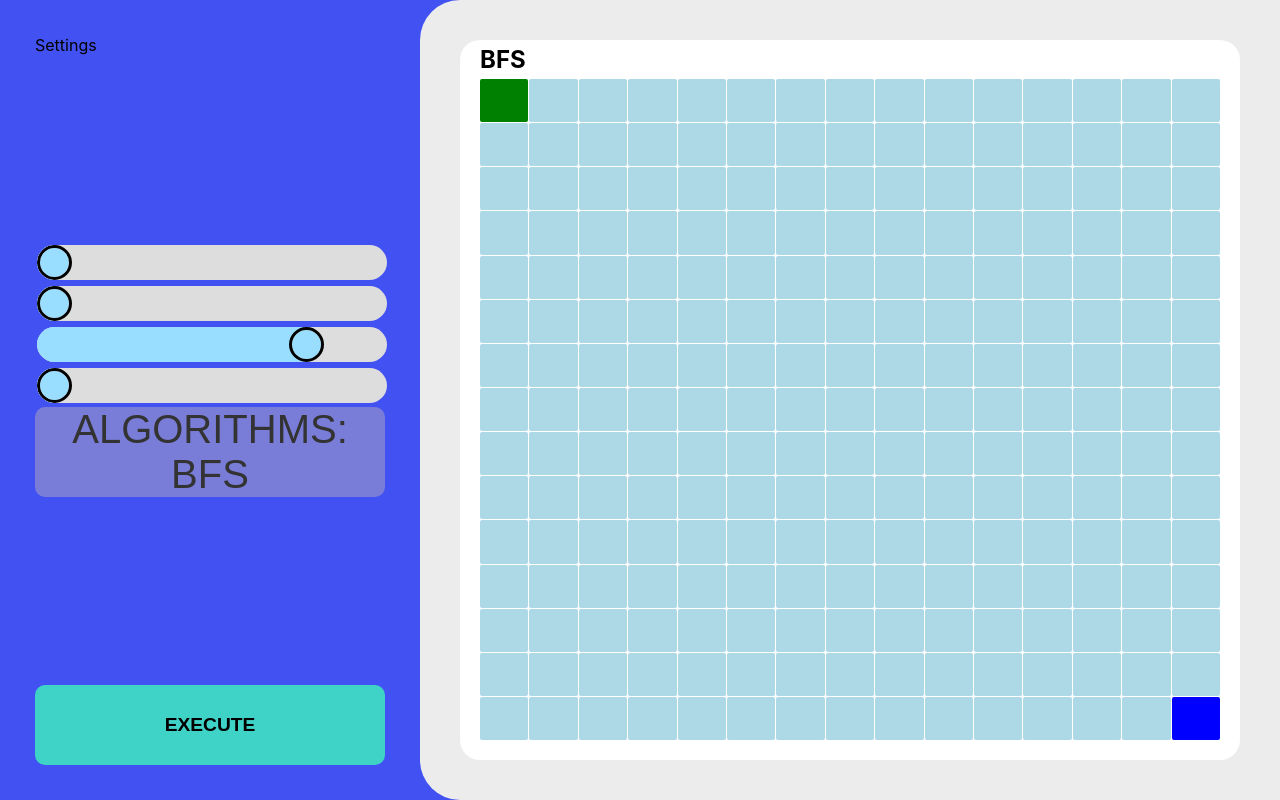
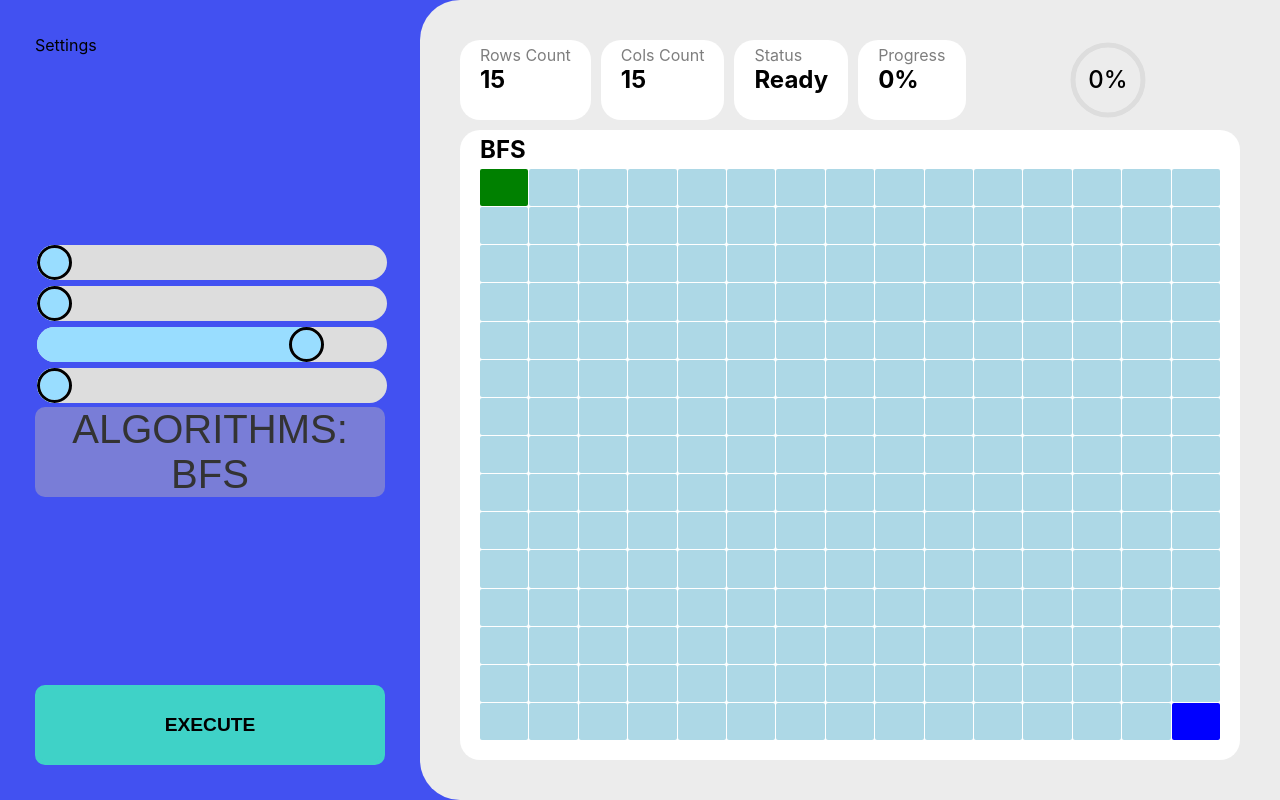
Before and after one commit to NenkoPakov/AlgorithmsVisualizer, a React (Create React App) app: page / in a window 1280 px wide. Built offline with nearby package versions, Linux system fonts and the light colour scheme.

Commit message:
Created CircularProgressBar

```diff
--- a/src/components/BoardContext.tsx
+++ b/src/components/BoardContext.tsx
@@ -17,6 +17,7 @@ interface State {
     isDrawingWallAction: boolean,
     isUnmarkWallAction: boolean,
     isInExecution: boolean,
+    isPaused: boolean,
     boards: BoardsIteration,
 }
 
@@ -33,6 +34,8 @@ export const ActionTypes = {
     STEP_FURTHER: 'stepFurther',
     STEP_BACK: 'stepBack',
     MARK_COMPLETED: 'markCompleted',
+    SET_PAUSE: 'setPaused',
+    REMOVE_PAUSE: 'removePaused',
     SET_ITERATIONS_COUNT: 'setIterationsCount',
     RESET: 'reset',
 }
@@ -100,6 +103,12 @@ function reducer(state: State, action: any) {
             state.boards[completedAlgorithmKey].isCompleted = true
             return { ...state };
 
+        case ActionTypes.SET_PAUSE:
+            return { ...state, isPaused: true };
+
+        case ActionTypes.REMOVE_PAUSE:
+            return { ...state, isPaused: false };
+
         case ActionTypes.SET_ITERATIONS_COUNT:
             const { iterationsAlgorithmKey, iterationsCount } = action.payload;
             state.boards[iterationsAlgorithmKey].iterationsCount = iterationsCount;
@@ -110,7 +119,7 @@ function reducer(state: State, action: any) {
                 state.boards[algorithmKey].currentIteration = defaultIteration;
                 state.boards[algorithmKey].isCompleted = false;
             });
-            return { ...state, isInExecution: false };
+            return { ...state, isPaused: false, isInExecution: false };
 
         default:
             return state;
@@ -130,6 +139,7 @@ function BoardProvider({ children }: any) {
         isDrawingWallAction: false,
         isUnmarkWallAction: false,
         isInExecution: false,
+        isPaused: false,
         boards: {
             'BFS': {
                 currentIteration: defaultIteration,
@@ -144,6 +154,7 @@ function BoardProvider({ children }: any) {
 
     const handleCancellationToken = (value: boolean) => {
         cancellationToken.current = value;
+        dispatch({ type: value ? ActionTypes.SET_PAUSE : ActionTypes.REMOVE_PAUSE })
     }
 
     return (
--- a/src/components/BoardManager.tsx
+++ b/src/components/BoardManager.tsx
@@ -12,6 +12,9 @@ import { ActionTypes as ContextActionTypes } from './BoardContext';
 import { getMatrixInitValue, splitNodePosition, matrixDeepCopy, updateMatrixRows, updateMatrixCols } from '../global'
 import Board from './Board';
 import { Algorithms } from '../services/common';
+import Card from './Card';
+import CardContainer from './CardContainer';
+import CircularProgressBar from './CircularProgressBar';
 
 const MainPage = styled.div`
   position:fixed;
@@ -315,6 +318,10 @@ function BoardManager() {
         dispatch({ type: ActionTypes.SET_BOARD_ROWS, payload: Math.max(rowsPerBoard, MIN_SIZE) })
     }, [Object.keys(boardContext.boards).length])
 
+
+    var boardsValues: { iterationsCount: number, currentIteration: number }[] = Object.values(boardContext.boards);
+    let slowestBoardData = boardsValues.reduce((largestBoard, currentBoard) => largestBoard.iterationsCount > currentBoard.iterationsCount ? largestBoard : currentBoard);
+
     return (
         <MainPage>
             <Settings>
@@ -343,6 +350,25 @@ function BoardManager() {
                 <Actions delayFunc={delayFunc} />
             </Settings>
             <BoardContainer>
+                <CardContainer>
+                    <Card title="Rows count" data={state.boardRows}></Card>
+                    <Card title="Cols count" data={state.boardCols}></Card>
+                    <Card title="Status" data={
+                        boardContext.isPaused
+                            ? "Paused"
+                            : boardContext.isInExecution
+                                ? "Running"
+                                // : slowestBoardData.currentIteration > 0 && slowestBoardData.currentIteration < slowestBoardData.iterationsCount
+                                : "Ready"
+                    } />
+                    {slowestBoardData.currentIteration > 0 && <Card title="Operations count" data={slowestBoardData.currentIteration} />}
+                    {/* {slowestBoardData.currentIteration > 0 && */}
+                    <Card title="Progress" data={`${Math.round(100 / (slowestBoardData.iterationsCount / slowestBoardData.currentIteration))}%`}>
+                    </Card>
+                    {/* } */}
+                    <CircularProgressBar progressInPercentages={Math.round(100 / (slowestBoardData.iterationsCount / slowestBoardData.currentIteration))}></CircularProgressBar>
+                </CardContainer>
+
                 {Object.keys(boardContext.boards).map((key: string) =>
                     <Board
                         boardRows={state.boardRows}
--- /dev/null
+++ b/src/components/Card.tsx
@@ -0,0 +1,39 @@
+import React from 'react'
+import styled from 'styled-components';
+
+
+const CardContainer = styled.section`
+position:relative;
+display: flex;
+flex-direction:column;
+/* width:200px; */
+/* height:100%; */
+background-color:white;
+padding:5px 20px 20px 20px;
+border-radius:20px;
+
+h2{
+margin:0;
+}
+
+h4{
+margin:0;
+font-weight:400;
+text-transform:capitalize;
+color:#7e7e7e;
+}
+`;
+
+
+export default function Card({ title, data }: any) {
+    return (
+        <CardContainer>
+            <h4>
+                {title}
+            </h4>
+            <h2>
+                {data}
+            </h2>
+    </CardContainer>
+    )
+}
--- /dev/null
+++ b/src/components/CardContainer.tsx
@@ -0,0 +1,19 @@
+import React from 'react'
+import styled from 'styled-components';
+import Card from './Card';
+
+const CardManager = styled.section`
+display:flex;
+flex-direction:row;
+gap:10px;
+`;
+
+function CardContainer({children}:any) {
+    return (
+        <CardManager>
+            {children}
+        </CardManager>
+    )
+}
+
+export default CardContainer
--- /dev/null
+++ b/src/components/CircularProgressBar.tsx
@@ -0,0 +1,63 @@
+import React from 'react'
+import styled, { css } from 'styled-components';
+
+const SvgCommonParams = css`
+    cx: 40px;
+    cy: 40px;
+    r: 35px;
+    fill: transparent;
+    stroke-width: 5px;
+`;
+
+const SvgProgressBar = styled.svg`
+display:block;
+margin:auto;
+width:80px;
+height:80px;
+transform:rotateZ(-90deg);
+`;
+
+const SvgTrack = styled.circle`
+    ${SvgCommonParams};
+    stroke: #ddd;
+`;
+
+const SvgIndication = styled.circle<any>`
+    ${SvgCommonParams};
+    stroke: #07c;
+    stroke-dasharray: ${(props: any) => `${props.arcLength}px`};
+    stroke-dashoffset: ${(props: any) => `${props.arcOffset}px`};
+    transition:transform 50ms ease-in-out;
+`;
+
+const PercentageIndicator = styled.text`
+font-weight: 500;
+color: #dc5a1e;
+font-size: 1.5em;
+transform:rotateZ(90deg);
+text-align: center;
+text-anchor:middle;
+`;
+
+
+let radius = 35;
+let arcLength = 2 * Math.PI * radius;
+
+const calcArcOffset = (progress: number) => {
+    return arcLength * ((100 - progress) / 100);
+}
+
+function CircularProgressBar({ progressInPercentages }: any) {
+    return (
+        <SvgProgressBar>
+            <g>
+
+                <SvgTrack />
+                <SvgIndication arcLength={arcLength} arcOffset={calcArcOffset(progressInPercentages)} />
+                <PercentageIndicator x="40" y="-32">{progressInPercentages ? progressInPercentages : 0}%</PercentageIndicator>
+            </g>
+        </SvgProgressBar>
+    )
+}
+
+export default CircularProgressBar
```
